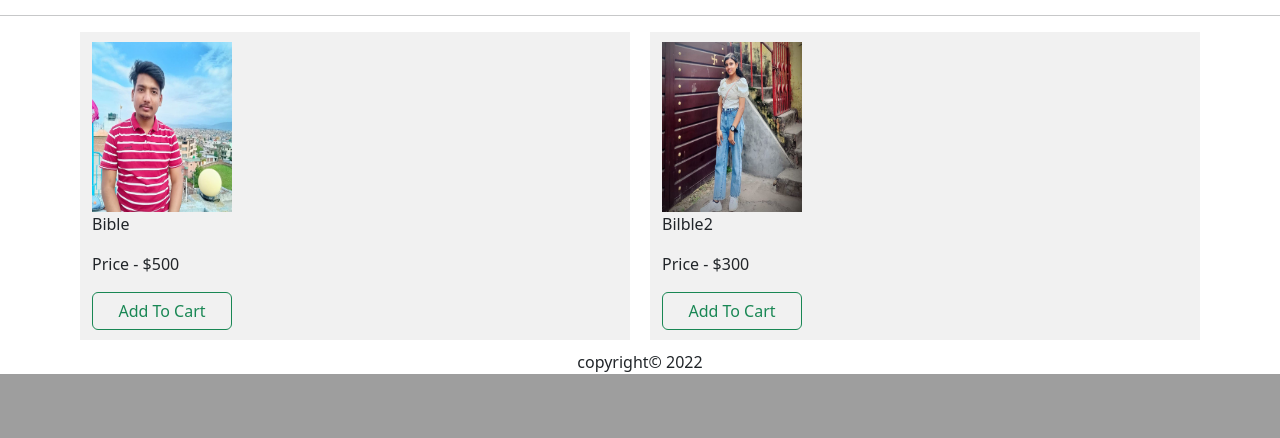
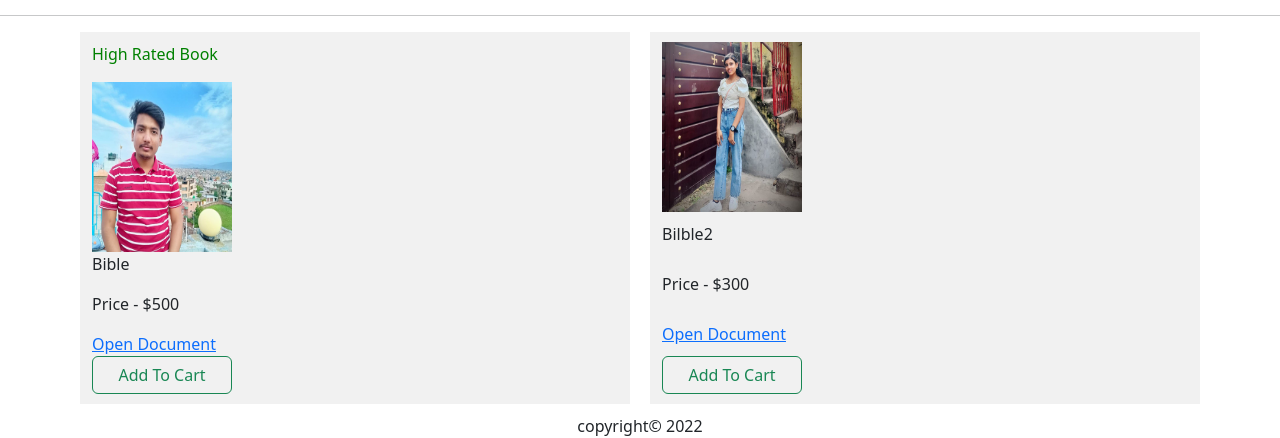
Before and after one commit to shahpankaj123/Online-BookStore, a Django app: page / in a window 1280 px wide. Shown: the part 1062-1500 px from the top of the page. Before the commit the page ends 1436 px from the top, so only its background shows below. Run offline with Django 5.2, Linux system fonts and the light colour scheme; data comes from the database, SQL or seed files in the repository; both versions use the stored data as it was after the commit; parts of the project's set-up code (start-up, migrations or seed data) failed here and were passed over.

Commit message:
add book doc file view function

```diff
--- a/account/models.py
+++ b/account/models.py
@@ -22,12 +22,13 @@ class UserManager(BaseUserManager):
         birth and password.
         """
         user = self.create_user(
-            email,
+            email=email,
             password=password,
             name=name,
             ph=ph
         )
         user.is_admin = True
+        user.is_active=True
         user.save(using=self._db)
         return user
 
--- a/apps/models.py
+++ b/apps/models.py
@@ -16,6 +16,7 @@ class Product(models.Model):
     desc = models.CharField(max_length=1000, default='')
     genre = models.CharField(max_length=200, default='')
     img = models.ImageField(upload_to='product/')
+    file=models.FileField(upload_to='book/')
     isbn = models.CharField(max_length=50, default='')
     link= models.CharField(max_length=200, default='')
     pages= models.IntegerField(default=0)
--- a/apps/urls.py
+++ b/apps/urls.py
@@ -8,6 +8,7 @@ urlpatterns = [
     path('cart/',Cartview.as_view(),name='cart'),
     path('cartdel/<id>',Cartdel.as_view(),name='cartdel'),
     path('orderbook/',OrderBook.as_view(),name='order'),
-    path('order/',OrderView.as_view(),name='orderview')
+    path('order/',OrderView.as_view(),name='orderview'),
+    path('documents/<int:document_id>/', BookDoc_View.as_view(), name='open_document'),
 
 ]
--- a/apps/views.py
+++ b/apps/views.py
@@ -1,20 +1,27 @@
-from django.shortcuts import render,redirect
+from django.shortcuts import render,redirect,get_object_or_404
 from django.contrib import messages
 from django.views import View
 from .models import Product,Contact,Cart,CartItem,Order,OrderItem
 from account.models import User
 from django.utils.decorators import method_decorator
 from django.contrib.auth.decorators import login_required
+from django.http import HttpResponse
 
 class Home(View):
     def get(self,request):
         product = Product.get_all_product()#[:540:10]
         email = request.session.get('email')
         cart_item_count=0
+        pd=0
+        pr=0
+        for p in product:
+            if p.rating > pd:
+                pr=p.id
+                pd=p.rating
         if email:
           user = User.objects.get(email=email)
           cart_item_count = CartItem.objects.filter(cart__user=user).count()
-        return render(request, 'index.html',{'products':product,'email':email,'n':cart_item_count})
+        return render(request, 'index.html',{'products':product,'email':email,'n':cart_item_count,'rt':pr})
 
     def post(self,request):
         proid = request.POST.get('proid')
@@ -111,3 +118,16 @@ class OrderView(View):
         user = User.objects.get(email=email)
         OrderItem1=OrderItem.objects.filter(order__user=user)
         return render(request, 'order.html', {'email': email,'data':OrderItem1})
+
+
+
+@method_decorator(login_required(login_url='Login'), name='dispatch')
+class BookDoc_View(View):
+  def get(self,request, document_id):
+    print(document_id)
+    document = get_object_or_404(Product, pk=document_id)
+    file1='media/'+ str(document.file)
+    with open(file1, 'rb') as pdf:
+        response = HttpResponse(pdf.read(), content_type='application/pdf')
+        response['Content-Disposition'] = 'inline;filename=mypdf.pdf'
+        return response
--- a/templates/index.html
+++ b/templates/index.html
@@ -61,10 +61,14 @@
         <div class="row">
             {% for product in products %}
             <div class="flex-container" id="{{product.id}}" class="fill">
+                {% if product.id == rt %}
+                 <p style="color:green;">High Rated Book</P>
+                {% endif %}
                 <img src={{product.img.url}} alt="error" width="140px" height="170px">
 
                 <p style="overflow:auto">{{product.title}}</p>
                 <p> Price - ${{product.price}} </p>
+                <a href="{% url 'open_document' document_id=product.id %}">Open Document</a>
 
                 <form method="post" class="form1">
                     {% csrf_token %}
```
Also changed, not shown: account/migrations/0001_initial.py, account/migrations/0002_alter_user_ph.py (deleted), account/migrations/0003_user_tc_alter_user_is_active.py (deleted), apps/migrations/0001_initial.py, apps/migrations/0002_cart_cartitem_cart_products.py (deleted), db.sqlite3, media/product/Kashish_eRyXMAv.jpeg (added), media/product/profile_6Tu2MNw.jpeg (added), 3 other files.
